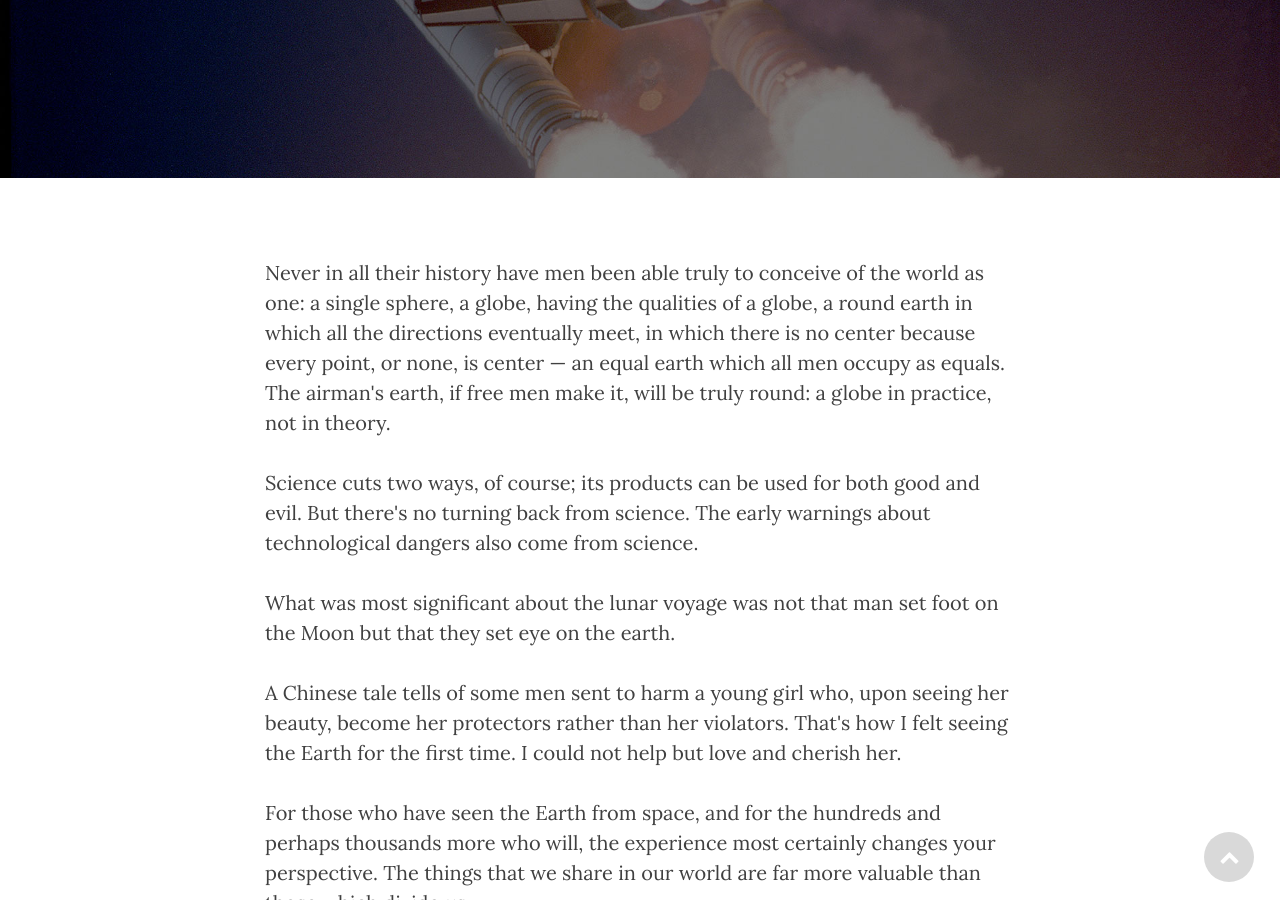
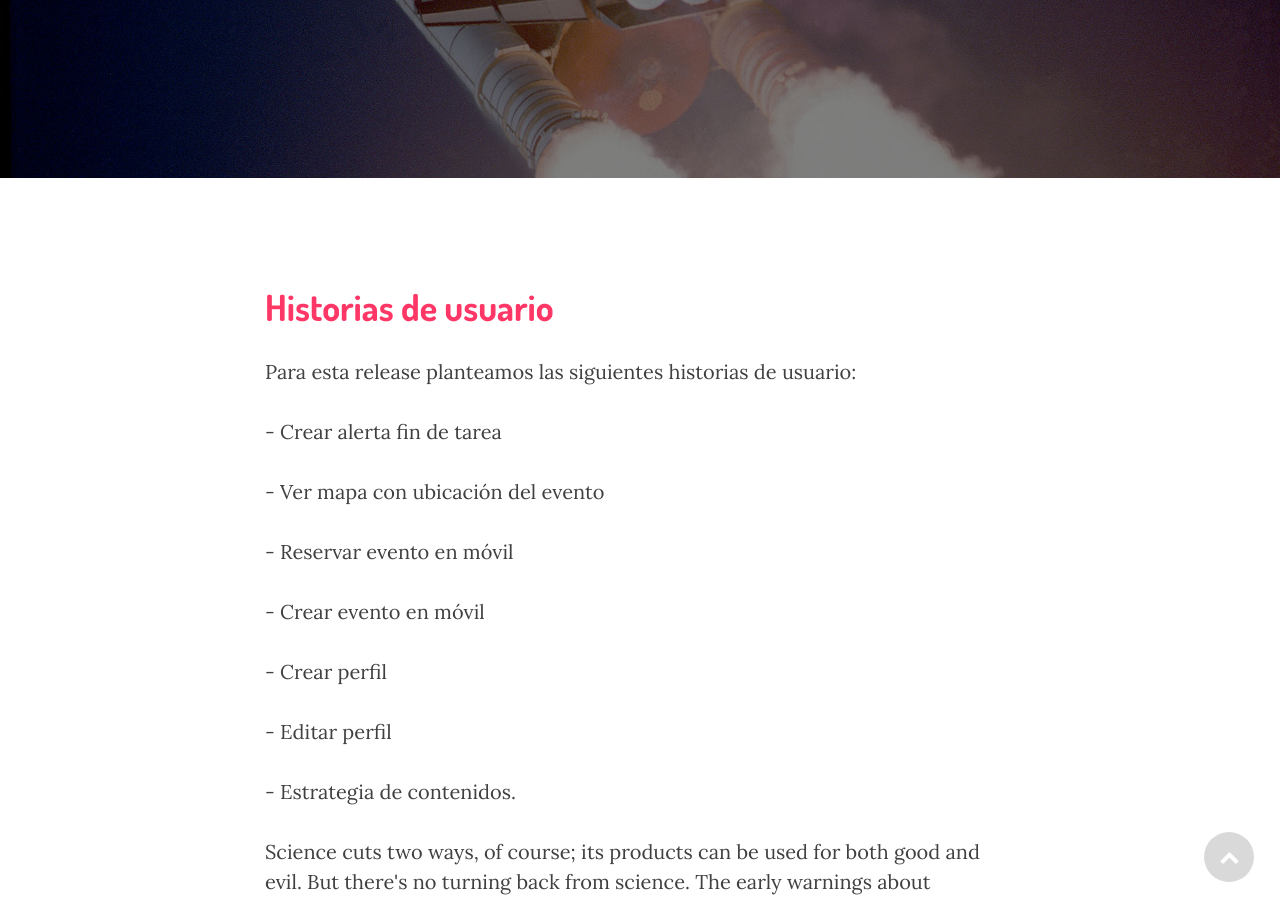
Before and after one commit to Rooof-Project/memoria, a Jekyll site: the page built from _posts/2015-04-13-Release-4.markdown, in a window 1280 px wide and 900 px high, scrolled down 309 px. Built offline with Jekyll 4.4.1, drawn with Linux system fonts in a browser that asks for light colours; nearby versions of some CDN libraries.

Commit message:
Updated 2015-04-13-Release-4.markdown

```diff
--- a/_posts/2015-04-13-Release-4.markdown
+++ b/_posts/2015-04-13-Release-4.markdown
@@ -1,11 +1,23 @@
 ---
-layout:     post
-title:      "Release 4"
-subtitle:   "because they lacked opposable thumbs and the brainpower to build a space program."
-header-img: "img/post-bg-01.jpg"
+layout: post
+title: Release 4
+subtitle: because they lacked opposable thumbs and the brainpower to build a space program.
+"header-img": "img/post-bg-01.jpg"
+published: true
 ---
 
-<p>Never in all their history have men been able truly to conceive of the world as one: a single sphere, a globe, having the qualities of a globe, a round earth in which all the directions eventually meet, in which there is no center because every point, or none, is center — an equal earth which all men occupy as equals. The airman's earth, if free men make it, will be truly round: a globe in practice, not in theory.</p>
+
+<h2 class="section-heading">Historias de usuario</h2>
+
+<p>Para esta release planteamos las siguientes historias de usuario:
+
+<p>- Crear alerta fin de tarea
+<p>- Ver mapa con ubicación del evento</p>
+<p>- Reservar evento en móvil</p>
+<p>- Crear evento en móvil</p>
+<p>- Crear perfil</p>
+<p>- Editar perfil</p>
+<p>- Estrategia de contenidos.</p>
 
 <p>Science cuts two ways, of course; its products can be used for both good and evil. But there's no turning back from science. The early warnings about technological dangers also come from science.</p>
 
```
